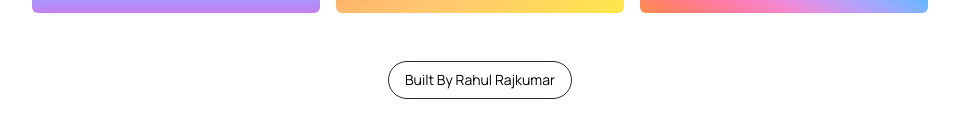
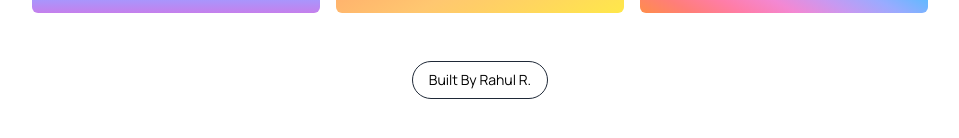
Before and after one commit to Rahuls-Coding/calc-derivative-rules, a Next.js app: page / in a window 1280 px wide. Shown: the part 574-712 px from the top of the page, without its empty margins (160-1119 px from the left). Built offline with nearby package versions, Linux system fonts and the light colour scheme.

Commit message:
changed name

```diff
--- a/pages/index.js
+++ b/pages/index.js
@@ -53,7 +53,7 @@ export default function Home() {
         </Link>
       </div>
         <button className="flex mt-10 h-auto w-fit p-2 rounded-3xl text-sm border border-gray-800 transition ease-in-out delay-150 hover:-translate-y-1 hover:scale-110">
-          <p className=' px-2'>Built By Rahul Rajkumar</p>
+          <p className=' px-2'>Built By Rahul R.</p>
         </button>
     </div>
   )
```
